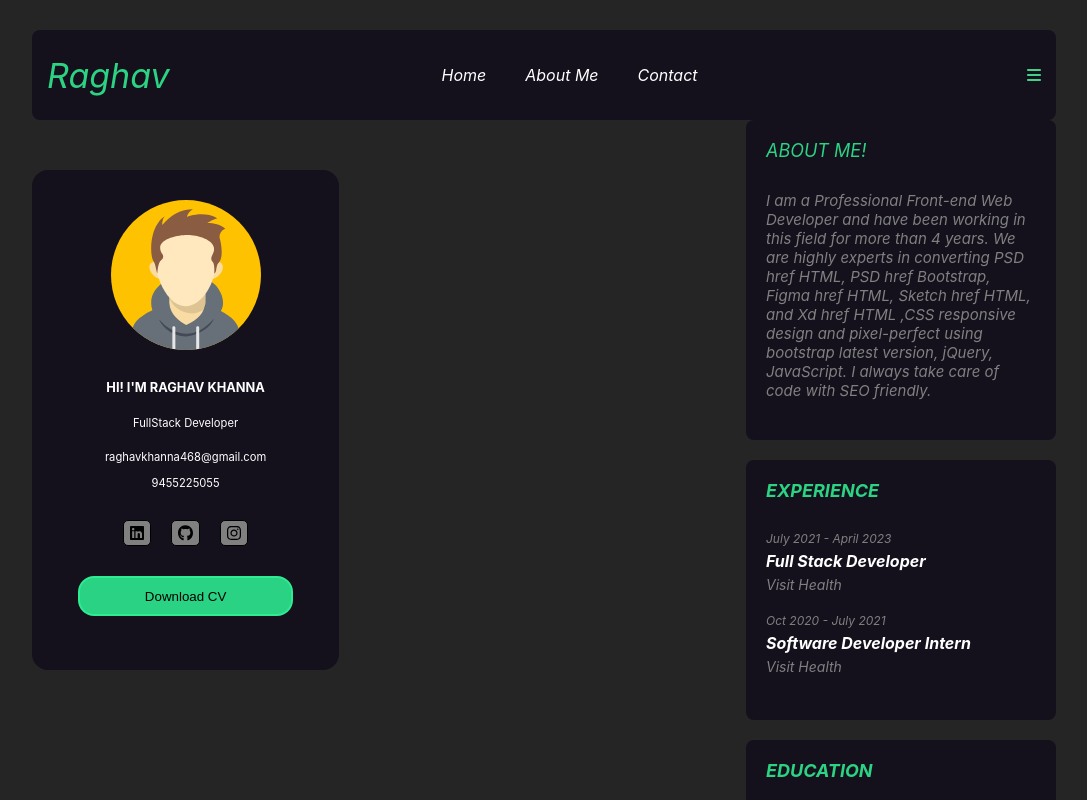
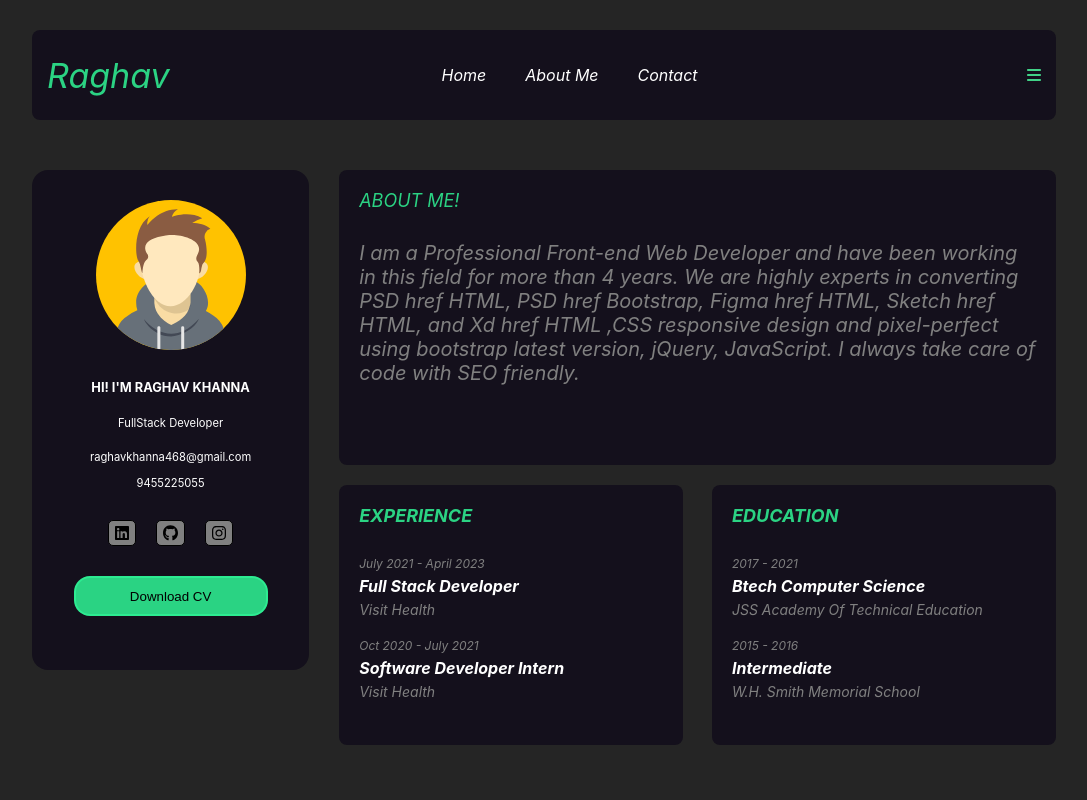
Before and after one commit to Raghav-pixel/My-portfolio, a React (Create React App) app: page /about in a window 1280 px wide. Shown: the top 800 px of the page, without its empty margins (96-1183 px from the left). Built offline with nearby package versions, Linux system fonts and the light colour scheme; the HTML template or start-up script is replaced by a standard one.

Commit message:
made about page responsive

```diff
--- a/src/components/About/About.css
+++ b/src/components/About/About.css
@@ -66,3 +66,30 @@
     margin: 5px 20px 10px 20px;
     color: grey;
 }
+
+@media (min-width: 768px) {
+    .about-ctr {
+        margin: 50px 0 50px 30px;
+        min-width: 70%;
+        display: flex;
+        flex-direction: column;
+    }
+    .about-me-card {
+        min-width: 100%;
+        height: 295px;
+    }
+    .home-description {
+        font-size: 20px;
+    }
+    .education-ctr {
+        min-width: 100%;
+        display: flex;
+        justify-content: space-between;
+    }
+    .exp-card {
+        width: 48%;
+    }
+    .edu-card {
+        width: 48%;
+    }
+}
--- a/src/components/About/About.js
+++ b/src/components/About/About.js
@@ -1,6 +1,8 @@
 import React from 'react';
 import './About.css';
 
+
+// describe Projects, experience and education in a timeline
 const About = () => {
   return (
     <div className='about-ctr'>
```
